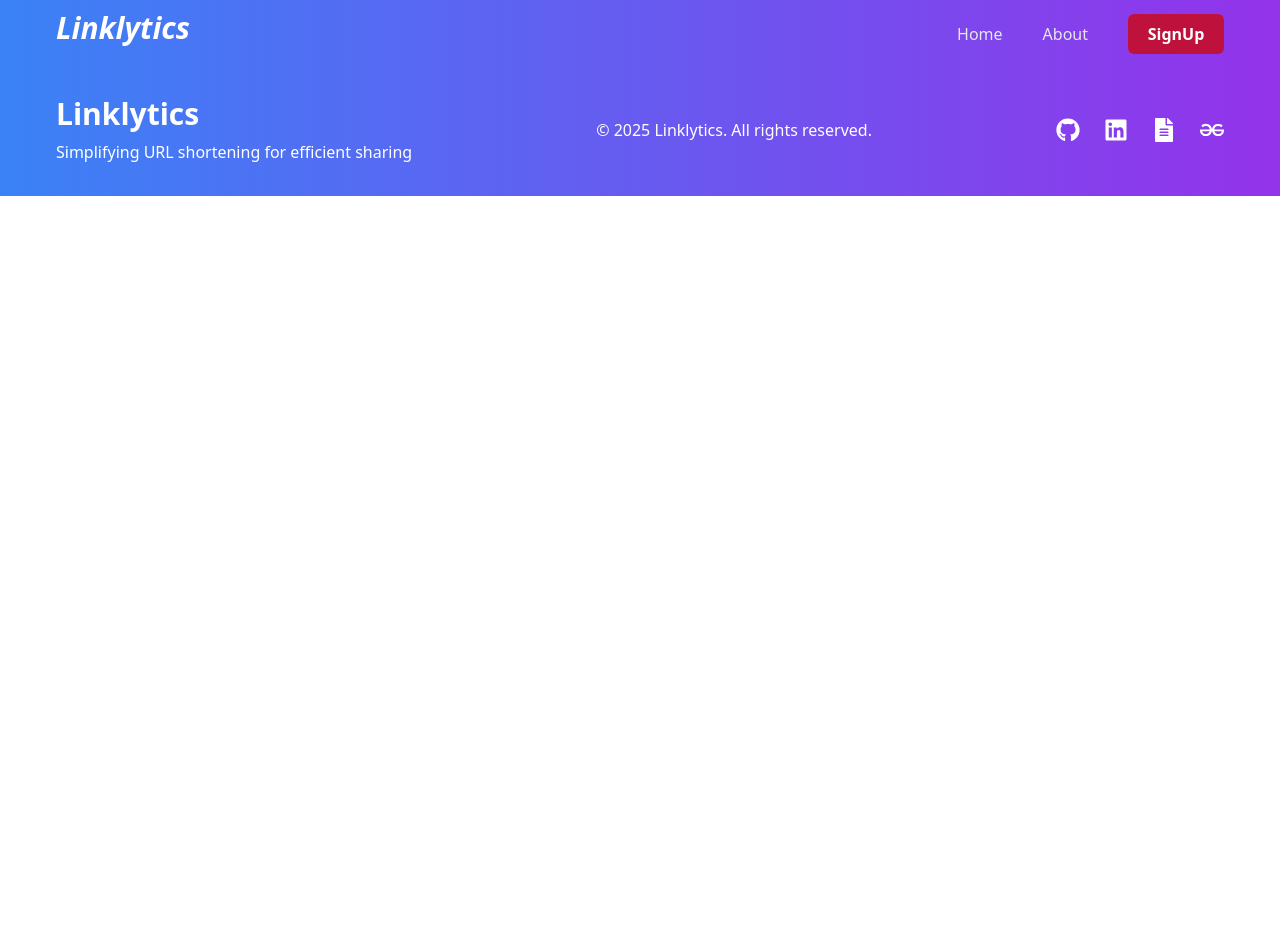
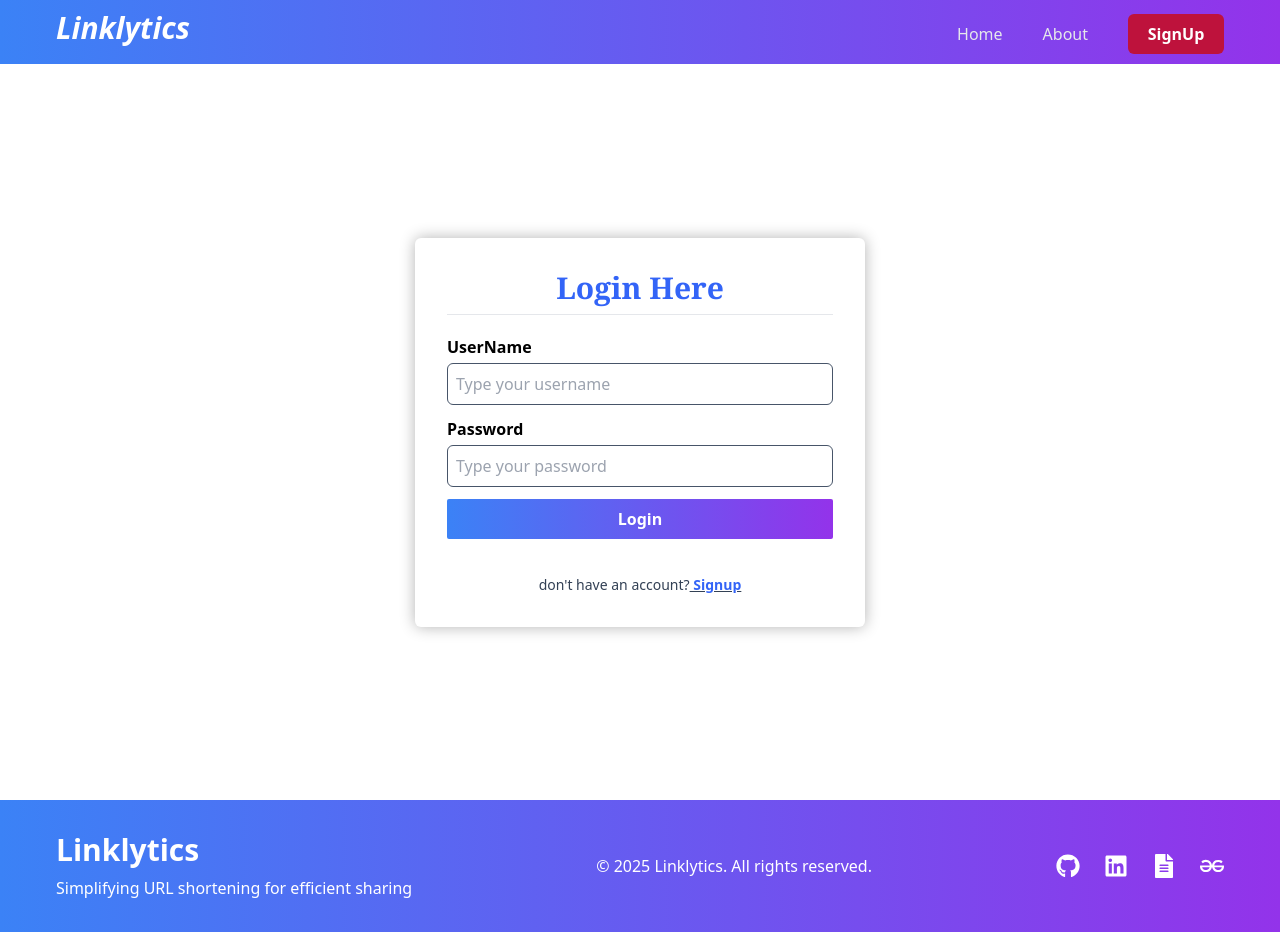
Before and after one commit to Ranjith-singh/Shortify, a React (Vite) app in the folder url-shortner-React/: page /login in a window 1280 px wide. Before the commit the page ends 800 px from the top, so only its background shows below. Built offline with nearby package versions, Linux system fonts and the light colour scheme; no server answers.

Commit message:
login page

```diff
--- a/url-shortner-React/src/App.jsx
+++ b/url-shortner-React/src/App.jsx
@@ -6,6 +6,7 @@
 import Footer from './components/Footer'
 import RegisterPage from './components/RegisterPage'
 import { Toaster } from 'react-hot-toast'
+import LoginPage from './components/LoginPage'
 
 function App() {
   return (
@@ -17,6 +18,7 @@
           <Route path='/' element={<LandingPage/>}/>
           <Route path='/about' element={<AboutPage/>}/>
           <Route path='/register' element={<RegisterPage/>}/>
+          <Route path='/login' element={<LoginPage/>}/>
         </Routes>
         <Footer/>
       </Router>
--- /dev/null
+++ b/url-shortner-React/src/components/LoginPage.jsx
@@ -0,0 +1,101 @@
+import React, { useState } from 'react'
+import { useForm } from 'react-hook-form'
+import TextField from './TextField';
+import { Link, useNavigate } from 'react-router-dom';
+import api from '../api/api';
+import toast from 'react-hot-toast';
+
+
+const LoginPage = () => {
+    const navigate = useNavigate();
+    const [loader, setLoader] = useState(false);
+
+    const {
+        register,
+        handleSubmit,
+        reset,
+        formState: {errors}
+    } = useForm({
+        defaultValues: {
+            username: "",
+            password: ""
+        },
+        mode: "onTouched",
+    });
+
+    const registerHandler = async(data) =>{
+        setLoader(true);
+        try {
+            const { data: response } = await api.post(
+                "/api/auth/public/login",
+                data
+            );
+            localStorage.setItem('AccessToken',JSON.stringify(response.token));
+            reset();
+            navigate("/");
+            toast.success("Successful Login!")
+        } catch (error) {
+            console.log(error);
+            toast.error("Login Failed!")
+        } finally {
+            setLoader(false);
+        }
+    };
+
+    return (
+        <div
+            className='min-h-[calc(100vh-64px)] flex justify-center items-center'>
+            <form onSubmit={handleSubmit(registerHandler)}
+                className="sm:w-[450px] w-[360px]  shadow-custom py-8 sm:px-8 px-4 rounded-md">
+                <h1 className="text-center font-serif text-btnColor font-bold lg:text-3xl text-2xl">
+                    Login Here
+                </h1>
+
+                <hr className='mt-2 mb-5 text-black'/>
+
+                <div className="flex flex-col gap-3">
+                    <TextField
+                        label="UserName"
+                        required
+                        id="username"
+                        type="text"
+                        message="*Username is required"
+                        placeholder="Type your username"
+                        register={register}
+                        errors={errors}
+                    />
+
+                    <TextField
+                        label="Password"
+                        required
+                        id="password"
+                        type="password"
+                        message="*Password is required"
+                        placeholder="Type your password"
+                        register={register}
+                        min={6}
+                        errors={errors}
+                    />
+                </div>
+
+                <button
+                    disabled={loader}
+                    type='submit'
+                    className='bg-customRed font-semibold text-white  bg-custom-gradient w-full py-2 hover:text-slate-400 transition-colors duration-100 rounded-sm my-3'>
+                    {loader ? "Loading..." : "Login"}
+                </button>
+
+                <p className='text-center text-sm text-slate-700 mt-6'>
+                    don't have an account?
+                    <Link
+                        className='font-semibold underline hover:text-black'
+                        to="/register">
+                            <span className='text-btnColor'> Signup</span>
+                    </Link>
+                </p>
+            </form>
+        </div>
+      )
+}
+
+export default LoginPage
```
